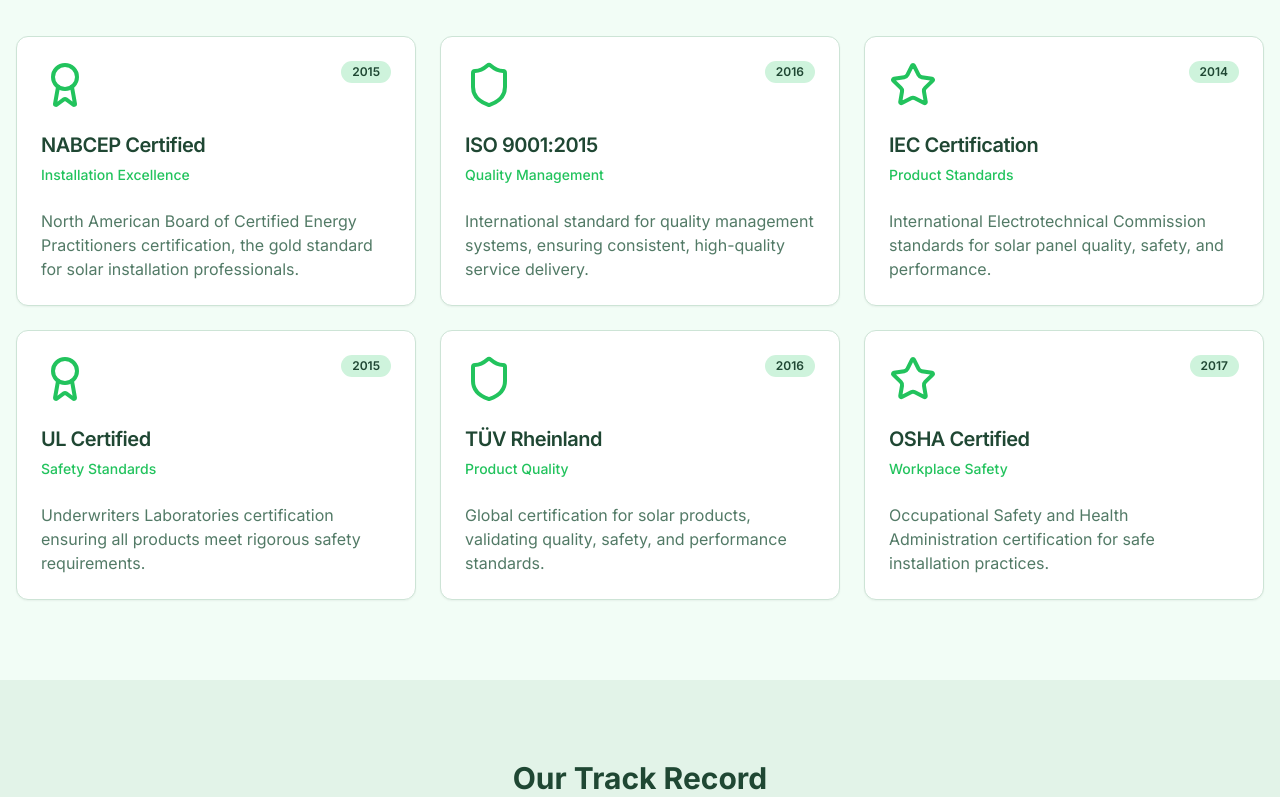
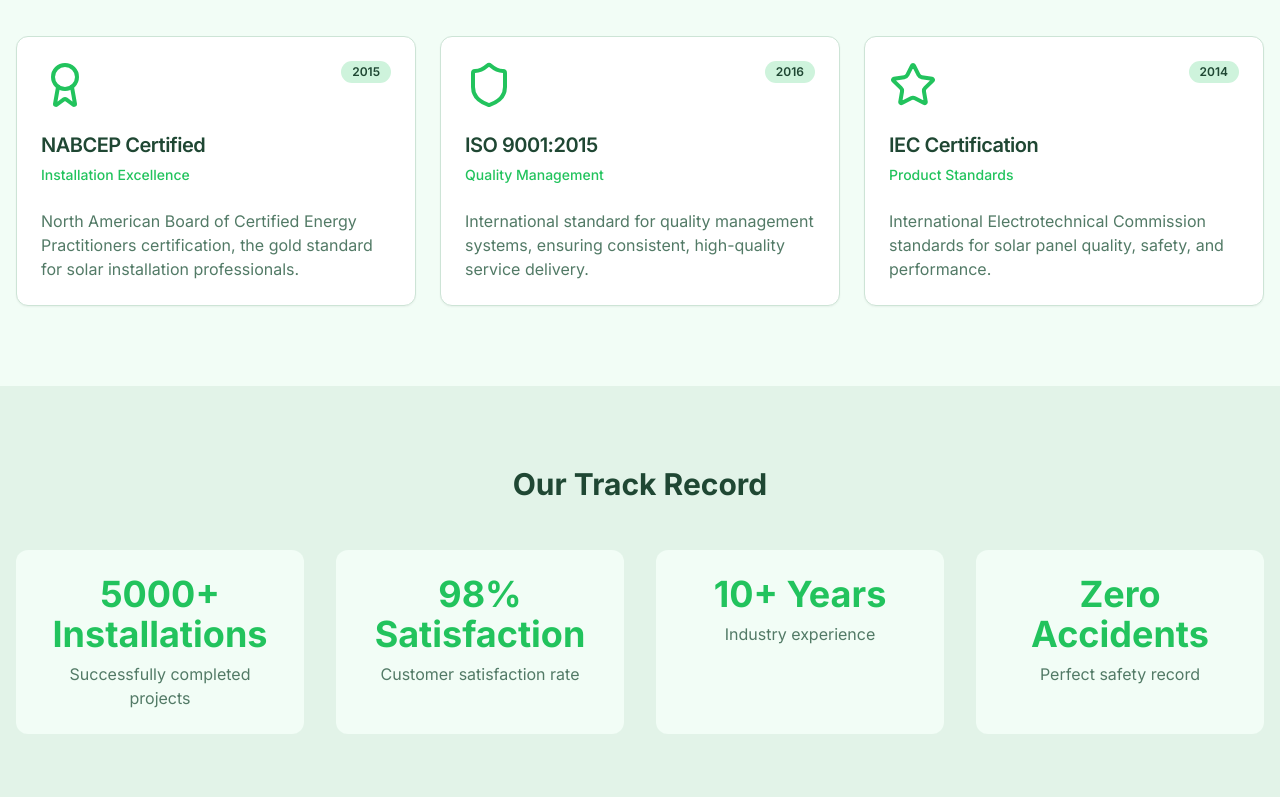
Before and after one commit to Ajay-J06/sunspark-eco-web, a React (Vite) app: page /certifications in a window 1280 px wide. Shown: the part 414-1211 px from the top of the page. Built offline with nearby package versions, Linux system fonts and the light colour scheme; the HTML template or start-up script is replaced by a standard one.

Commit message:
Keep three certifications
Limit Certifications page to three entries: NABCEP Certified, ISO 9001:2015, IEC Certification. Remove extra certifications from the list.

```diff
--- a/src/pages/Certifications.tsx
+++ b/src/pages/Certifications.tsx
@@ -27,30 +27,6 @@ const Certifications = () => {
       description:
         "International Electrotechnical Commission standards for solar panel quality, safety, and performance.",
       year: "2014",
-    },
-    {
-      icon: Award,
-      name: "UL Certified",
-      category: "Safety Standards",
-      description:
-        "Underwriters Laboratories certification ensuring all products meet rigorous safety requirements.",
-      year: "2015",
-    },
-    {
-      icon: Shield,
-      name: "TÜV Rheinland",
-      category: "Product Quality",
-      description:
-        "Global certification for solar products, validating quality, safety, and performance standards.",
-      year: "2016",
-    },
-    {
-      icon: Star,
-      name: "OSHA Certified",
-      category: "Workplace Safety",
-      description:
-        "Occupational Safety and Health Administration certification for safe installation practices.",
-      year: "2017",
     },
   ];
 
```
